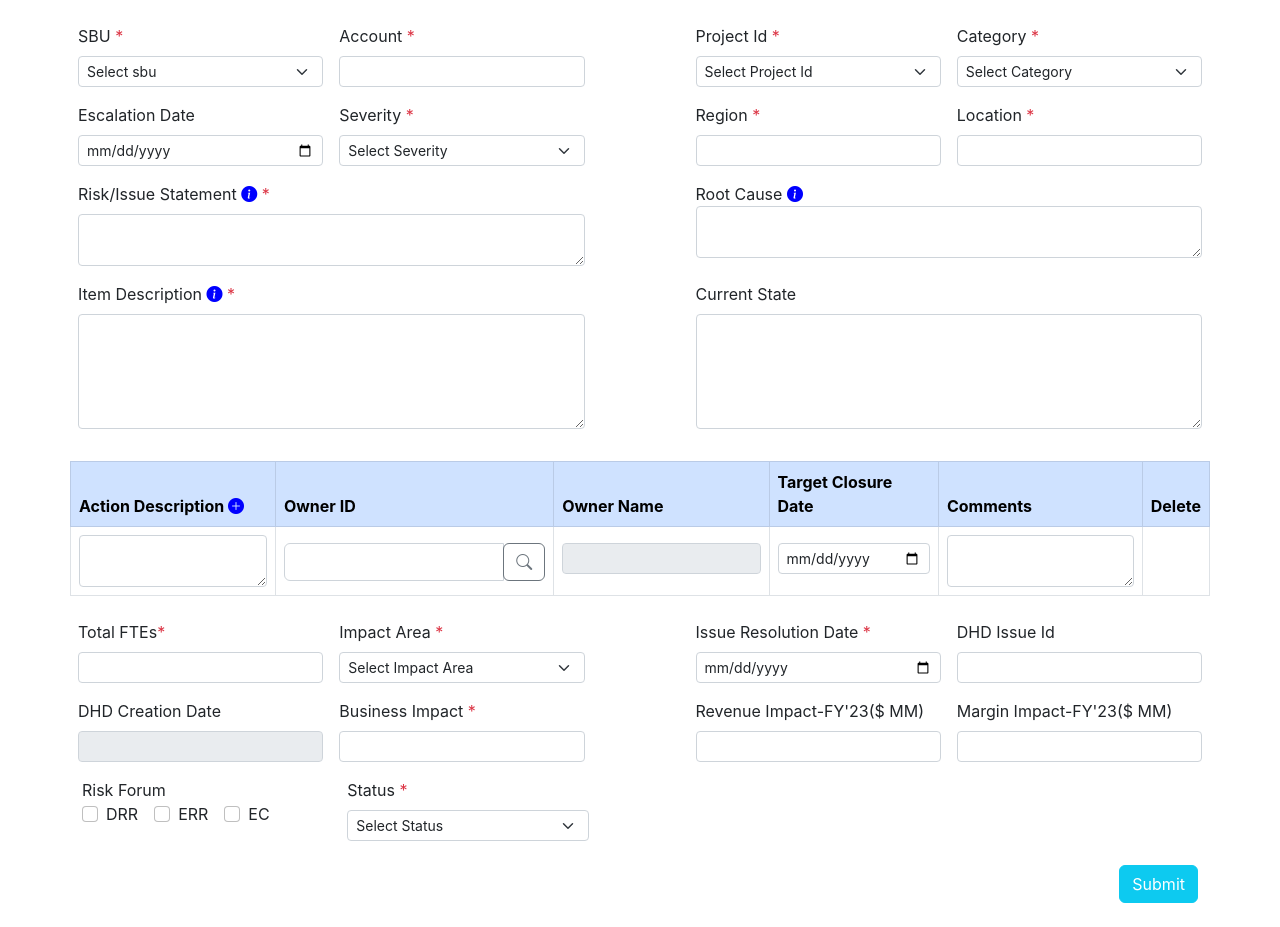
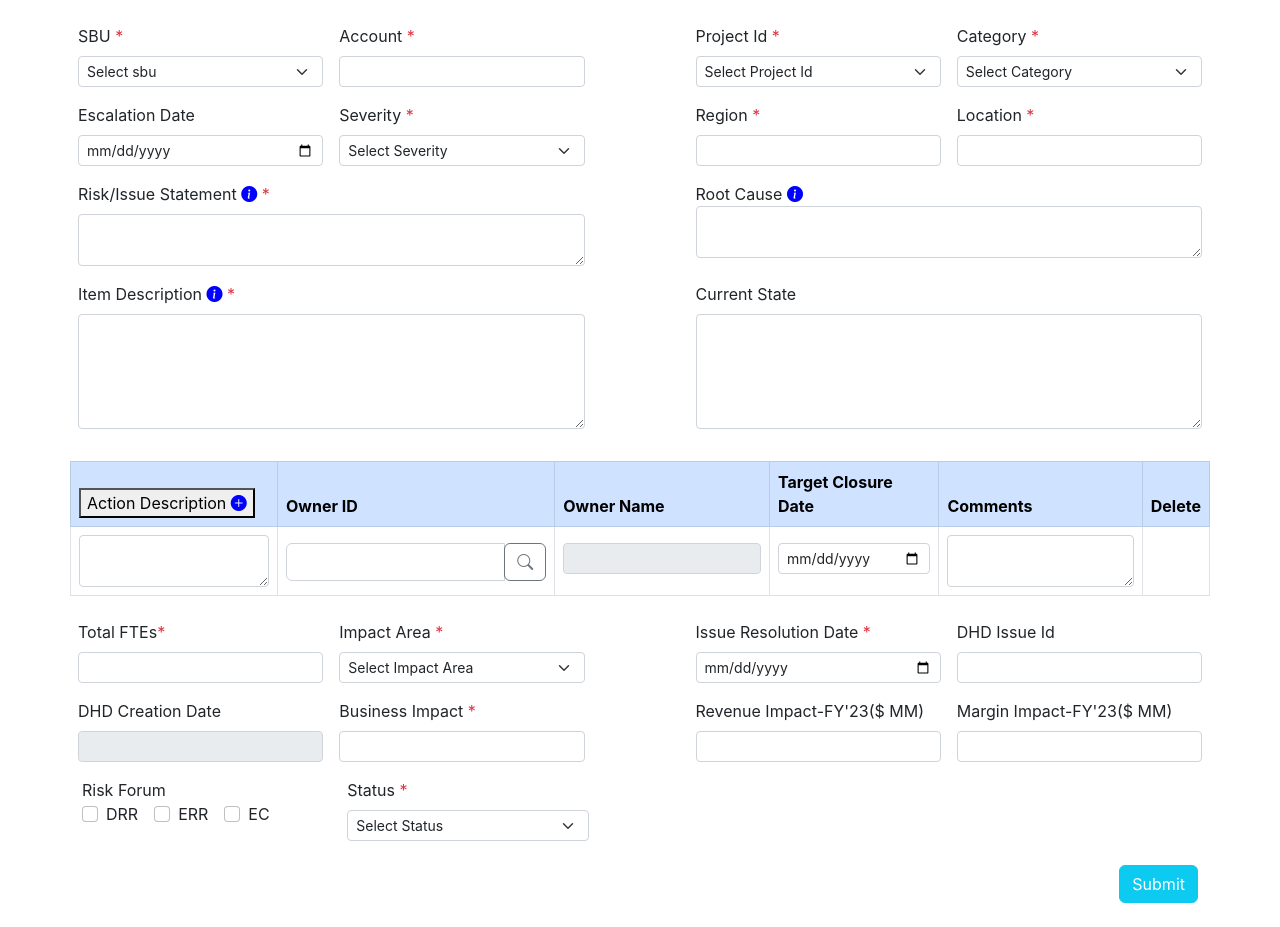
Before and after one commit to nirban123/React-Assignment, a React (Create React App) app: page / in a window 1280 px wide. Built offline with nearby package versions, Linux system fonts and the light colour scheme.

Commit message:
Add owner functionality integrated

```diff
--- a/src/App.js
+++ b/src/App.js
@@ -1,6 +1,6 @@
 import React, {useState} from "react";
 import "./App.css";
-import OwnerSearch from "./OwnerSearch";
+import OwnerFields from "./OwnerFields";
 import Controller from "./Controller";
 import DisplayTable from "./DisplayTable";
 
@@ -52,6 +52,13 @@ function App() {
       };
       return newVal;
     });
+  };
+
+  const handleOwnerAdd = () => {
+    setValues((prevVal) => ({
+      ...prevVal,
+      ownerDetails: [...prevVal.ownerDetails, {}],
+    }));
   };
 
   const handleSubmit = async (e) => {
@@ -247,70 +254,12 @@ function App() {
         </div>
         <br />
         <div className="row">
-          <table className="table table-bordered">
-            <thead className="table-primary">
-              <tr>
-                <th scope="col">
-                  Action Description{" "}
-                  <i className="bi bi-plus-circle-fill blue-color" />
-                </th>
-                <th scope="col">Owner ID</th>
-                <th scope="col">Owner Name</th>
-                <th scope="col">Target Closure Date</th>
-                <th scope="col">Comments</th>
-                <th scope="col">Delete</th>
-              </tr>
-            </thead>
-            <tbody>
-              <tr>
-                <td>
-                  <textarea
-                    className="form-control form-control-sm"
-                    id="actionDescription"
-                    name="owner-actionDescription"
-                    onChange={changeHandler}
-                    defaultValue={""}
-                  />
-                </td>
-                <td className="pt-3">
-                  <OwnerSearch onChange={handleOwnerSelect} />
-                </td>
-                <td className="pt-3">
-                  <input
-                    type="text"
-                    className="form-control form-control-sm"
-                    id="ownerName"
-                    name="owner-ownerName"
-                    value={values.ownerDetails[0].ownerName}
-                    disabled
-                  />
-                </td>
-                <td className="pt-3">
-                  <input
-                    type="date"
-                    className="form-control form-control-sm"
-                    id="target-closure-date"
-                    name="owner-target-closure-date"
-                    onChange={(e) => changeHandler(e)}
-                  />
-                </td>
-                <td>
-                  <textarea
-                    className="form-control form-control-sm"
-                    id="comments"
-                    name="owner-comments"
-                    onChange={(e) => changeHandler(e)}
-                    defaultValue={""}
-                  />
-                </td>
-                <td>
-                  {/* <a href="">
-                    <i className="bi bi-trash" />
-                  </a> */}
-                </td>
-              </tr>
-            </tbody>
-          </table>
+          <OwnerFields
+            onChange={changeHandler}
+            onChangeOwner={handleOwnerSelect}
+            onOwnerAdd={handleOwnerAdd}
+            ownerDetails={values.ownerDetails}
+          />
         </div>
         <div className="row">
           <div className="col p-2">
@@ -395,7 +344,7 @@ function App() {
           <div className="col-sm-1"></div>
           <div className="col p-2">
             <label htmlFor="revenueImpact" className="form-label">
-              Revenue Impact-FY'23($ MM)
+              Revenue Impact-FY&apos;23($ MM)
             </label>
             <input
               type="text"
@@ -407,7 +356,7 @@ function App() {
           </div>
           <div className="col p-2">
             <label htmlFor="marginImpact" className="form-label">
-              Margin Impact-FY'23($ MM)
+              Margin Impact-FY&apos;23($ MM)
             </label>
             <input
               type="text"
--- a/src/DisplayTable.js
+++ b/src/DisplayTable.js
@@ -22,7 +22,7 @@ const DisplayTable = (props) => {
           </tr>
         </thead>
         <tbody>
-          {props.data.map((ele, ind) => (
+          {props.data.map((ele) => (
             <tr key="main-table">
               <td key="sbu">{ele.sbu}</td>
               <td key="account">{ele.account}</td>
@@ -37,9 +37,7 @@ const DisplayTable = (props) => {
               <td key="status">{ele.status}</td>
               <td key="owner">Owner</td>
               <td key="eye">
-                <a href="">
-                  <i className="bi bi-eye"></i>
-                </a>
+                <i className="bi bi-eye"></i>
               </td>
             </tr>
           ))}
--- /dev/null
+++ b/src/OwnerFields.js
@@ -0,0 +1,77 @@
+import React from "react";
+import OwnerSearch from "./OwnerSearch";
+
+function OwnerFields({onChange, onChangeOwner, onOwnerAdd, ownerDetails}) {
+  return (
+    <table className="table table-bordered">
+      <thead className="table-primary">
+        <tr>
+          <th scope="col">
+            <button type="button" onClick={onOwnerAdd}>
+              Action Description{" "}
+              <i className="bi bi-plus-circle-fill blue-color" />
+            </button>
+          </th>
+          <th scope="col">Owner ID</th>
+          <th scope="col">Owner Name</th>
+          <th scope="col">Target Closure Date</th>
+          <th scope="col">Comments</th>
+          <th scope="col">Delete</th>
+        </tr>
+      </thead>
+      <tbody>
+        {ownerDetails.map((item, index) => (
+          <tr key={`owner_${index}`}>
+            <td>
+              <textarea
+                className="form-control form-control-sm"
+                id="actionDescription"
+                name="owner-actionDescription"
+                onChange={onChange}
+                defaultValue={""}
+              />
+            </td>
+            <td className="pt-3">
+              <OwnerSearch onChange={onChangeOwner} />
+            </td>
+            <td className="pt-3">
+              <input
+                type="text"
+                className="form-control form-control-sm"
+                id="ownerName"
+                name="owner-ownerName"
+                value={item.ownerName}
+                disabled
+              />
+            </td>
+            <td className="pt-3">
+              <input
+                type="date"
+                className="form-control form-control-sm"
+                id="target-closure-date"
+                name="owner-target-closure-date"
+                onChange={(e) => onChange(e)}
+              />
+            </td>
+            <td>
+              <textarea
+                className="form-control form-control-sm"
+                id="comments"
+                name="owner-comments"
+                onChange={(e) => onChange(e)}
+                defaultValue={""}
+              />
+            </td>
+            <td>
+              {/* <a href="">
+                    <i className="bi bi-trash" />
+                  </a> */}
+            </td>
+          </tr>
+        ))}
+      </tbody>
+    </table>
+  );
+}
+
+export default OwnerFields;
```
